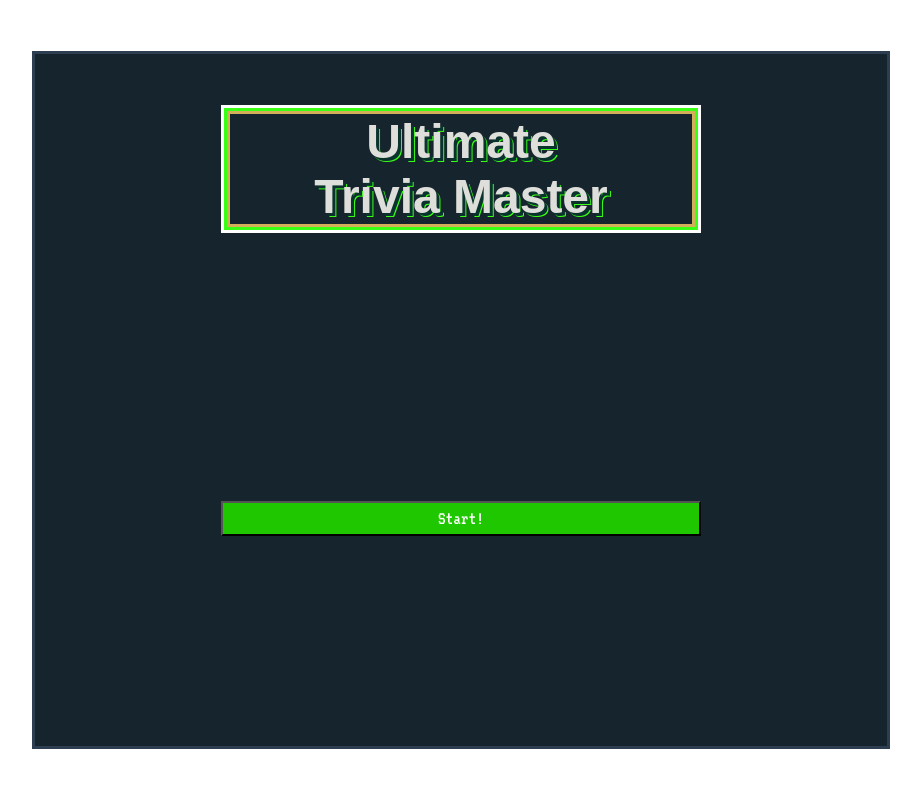
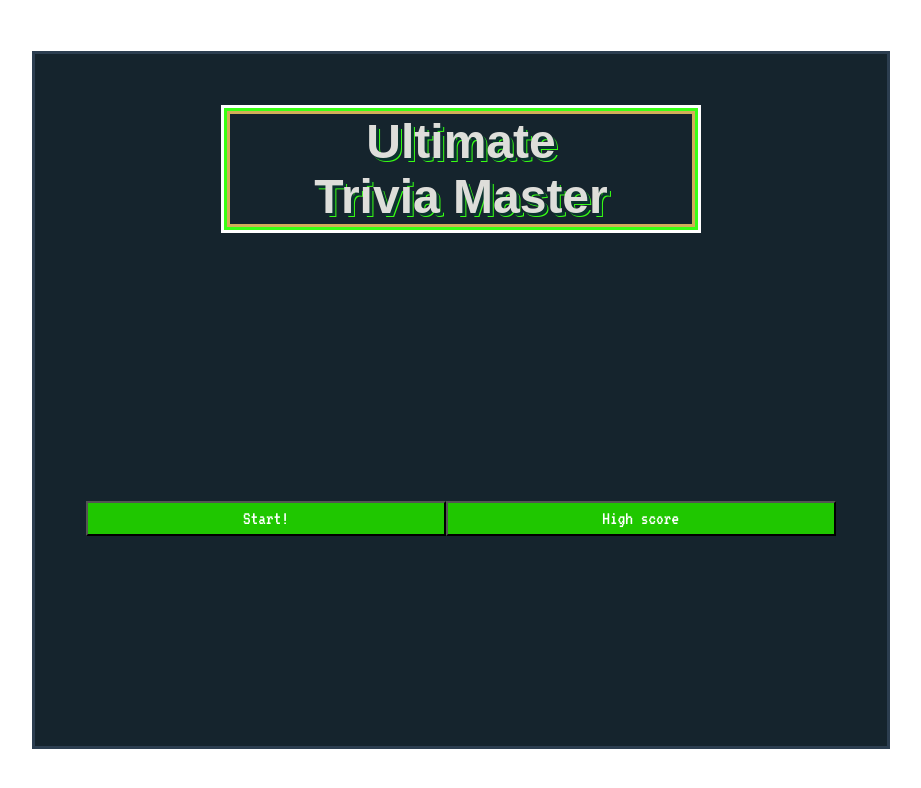
Before and after one commit to zadama/vue-quiz-app, a Vue app: page /#/ in a window 1280 px wide. Shown: the top 788 px of the page, without its empty margins (179-1100 px from the left). Built offline with nearby package versions, Linux system fonts and the light colour scheme; no server answers; the HTML template or start-up script is replaced by a standard one.

Commit message:
feat: highscore section and css stylings

```diff
--- /dev/null
+++ b/src/components/Highscore.vue
@@ -0,0 +1,24 @@
+<template>
+  <div class="container" id="app">
+    <p>High score: </p>
+  </div>
+</template>
+
+<script>
+export default {
+  name: "Highscore"
+};
+</script>
+
+<style scoped>
+
+p {
+    font-family:'Franklin Gothic Medium', 'Arial Narrow', Arial, sans-serif;
+}
+
+div .container {
+  background-color : #15242d;
+  border-style: solid;
+}
+
+</style>
--- a/src/components/Home.vue
+++ b/src/components/Home.vue
@@ -13,6 +13,9 @@
     <div style="height:100%; align-items:center;" class="row">
       <router-link to="/quiz">
         <button class="btn-start-game">Start!</button>
+      </router-link>
+      <router-link to="/highscore">
+        <button class="btn-high-score">High score</button>
       </router-link>
     </div>
   </div>
@@ -44,6 +47,20 @@ export default {
 .btn-start-game:active {
   background-color: #23e000;
   transform: translateY(4px);
+}
+
+.btn-high-score {
+  margin-bottom: 1em;
+  width: 100%;
+  max-width: 480px;
+  margin-left: auto;
+  margin-right: auto;
+  color: #fff;
+  background-color: #1fc700;
+  padding: 6px 8px;
+  font-size: 1.2rem;
+  cursor: pointer;
+  box-shadow: 2px #1fc700;
 }
 
 a {
--- a/src/components/Question.vue
+++ b/src/components/Question.vue
@@ -124,13 +124,17 @@ export default {
   background-color: #f7d51d;
   padding: 6px 8px;
   border-style: solid;
-  border-width: 4px;
+  border-width: 2px;
+  border-color: #e5c829;
   font-size: 1.6rem;
   cursor: pointer;
+  box-shadow: 1px 1px #9f8707;
 }
 
 .question-container {
   flex: 2;
+  color: #dededa;
+  text-shadow: 3px 3px #0b332e;
 }
 
 .next-question-container {
@@ -145,8 +149,22 @@ export default {
 }
 
 .selected-answer {
+  color: #dededa;
   background-color: #0028ef57;
 }
+
+.answer:hover {
+  background-color: #d2b30b;
+  border-style: solid;
+  border-color: #0028ef57;
+  box-shadow: 1px 1px #0028ef57;
+}
+
+.answer:active {
+  background-color: #dbbf27;
+  transform: translateY(4px);
+}
+
 .unclickable-buttons {
   pointer-events: none;
 }
@@ -155,16 +173,31 @@ export default {
   background: #0066a2;
   padding: 6px 8px;
   border-style: solid;
-  border-width: 4px;
+  border-color:#0066a2;
+  border-width: 2px;
   font-size: 1.6rem;
   cursor: pointer;
   letter-spacing: 3px;
 }
+
+.next:hover {
+  background-color: #0028ef57;
+  border-style: solid;
+  border-color: #0028ef57;
+  box-shadow: 1px 1px #0028ef57;
+}
+
+.next:active {
+  background-color: #0066a2;
+  transform: translateY(2px);
+}
+
 
 .next:disabled,
 .next[disabled] {
   border: 1px solid #999999;
   background-color: #cccccc;
   color: #666666;
+  cursor: no-drop;
 }
 </style>
--- a/src/components/Quiz.vue
+++ b/src/components/Quiz.vue
@@ -1,7 +1,7 @@
 <template>
   <div class="container" id="app">
     <div class="row">
-      <h4 class="counter">Counter: {{ progressData.counter }}</h4>
+      <h4 class="counter">Score: {{ progressData.counter }}</h4>
 
       <div v-if="loading">Loading...</div>
 
@@ -97,6 +97,11 @@ export default {
 </script>
 
 <style scoped>
+
+div {
+  background-color: #15242d;
+}
+
 .row {
   align-items: center;
   width: 100%;
@@ -112,5 +117,7 @@ export default {
 .counter {
   margin-right: auto;
   margin-bottom: 20px;
+  color: #dedede;
+  font-size: 20px;
 }
 </style>
--- a/src/router.js
+++ b/src/router.js
@@ -2,6 +2,7 @@ import Vue from "vue";
 import VueRouter from "vue-router";
 import Home from "./components/Home.vue";
 import Profile from "./components/Quiz.vue";
+import Highscore from "./components/Highscore.vue";
 
 Vue.use(VueRouter);
 
@@ -15,6 +16,11 @@ const routes = [
     path: "/quiz",
     name: "quiz",
     component: Profile
+  },
+  {
+    path: "/highscore",
+    name: "highscore",
+    component: Highscore
   }
 ];
 
```
